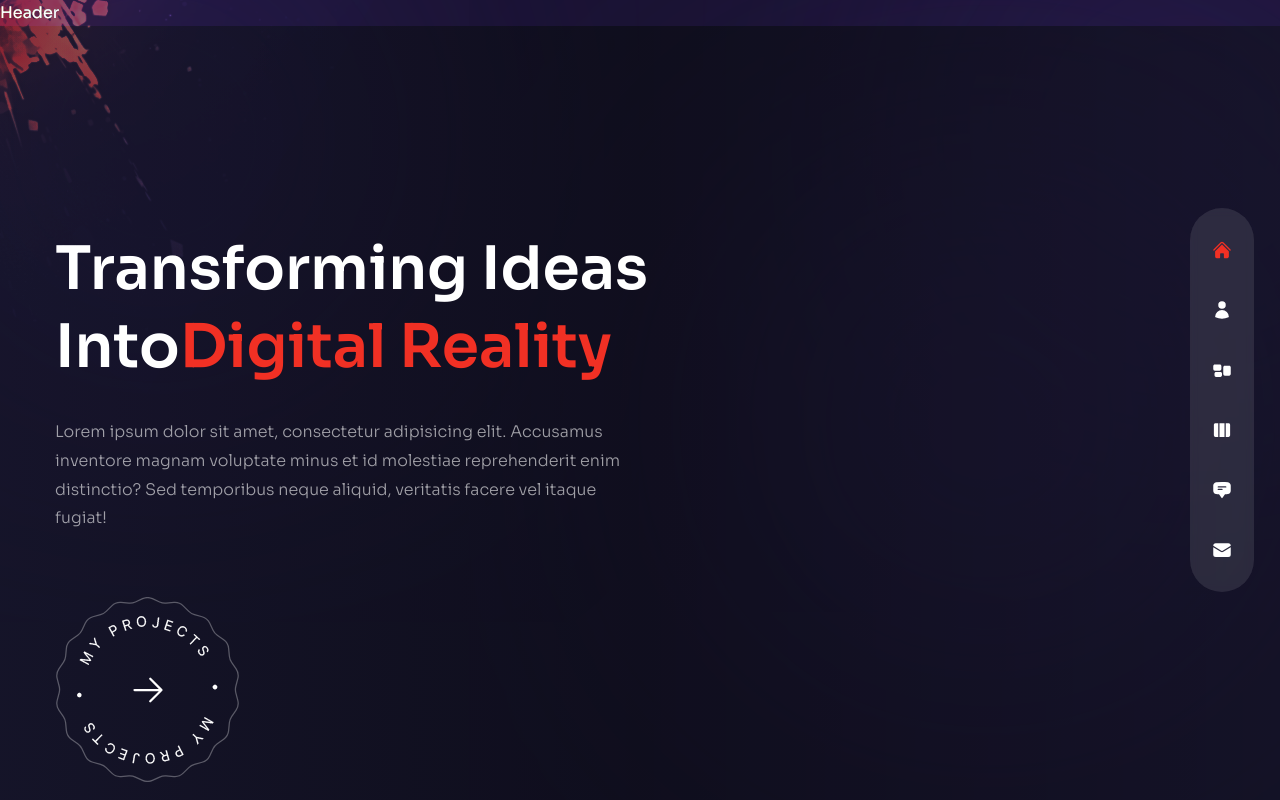
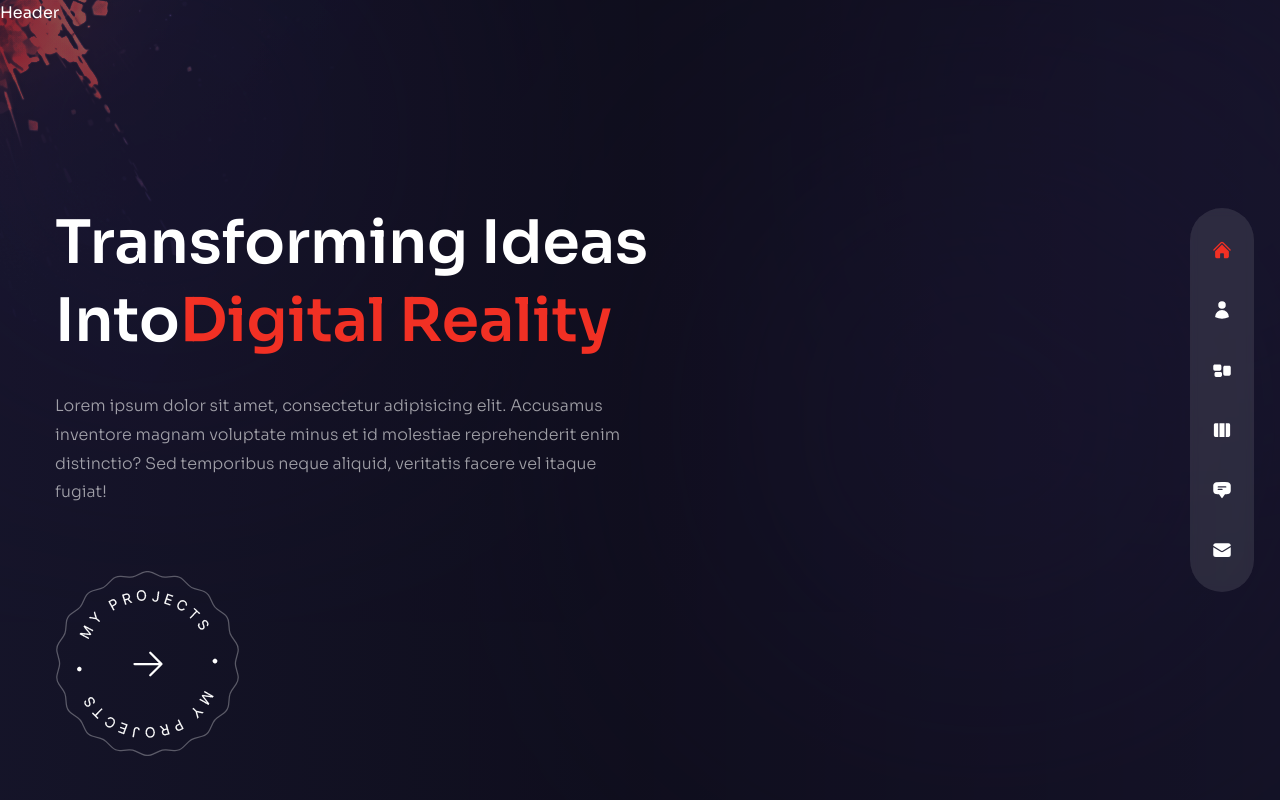
Before and after one commit to erickdc7/react-portfolio-2, a Next.js app: page / in a window 1280 px wide. Built offline with nearby package versions, Linux system fonts and the light colour scheme.

Commit message:
add header styles

```diff
--- a/components/Header.js
+++ b/components/Header.js
@@ -1,5 +1,7 @@
 const Header = () => {
-  return <header>Header</header>;
+  return (
+    <header className="absolute z-30 w-full">Header</header>
+  );
 };
 
 export default Header;
```
